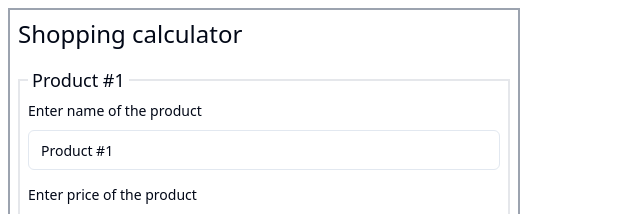
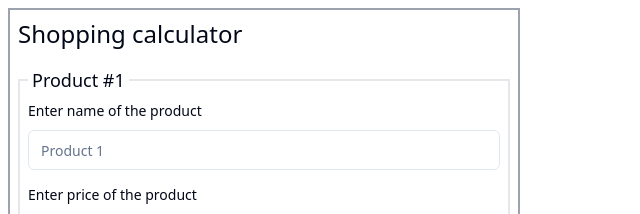
Before and after one commit to ZuBB/c4mk, a React (Vite) app: page / in a window 1280 px wide. Shown: the top 214 px of the page, without its empty margins (0-640 px from the left). Built offline with nearby package versions, Linux system fonts and the light colour scheme; what build would draw is missing.

Commit message:
fix: stop filling product's input with default data

```diff
--- a/src/App.tsx
+++ b/src/App.tsx
@@ -12,9 +12,9 @@ import { FormData, Results, Product } from './interfaces'
 const attrName = 'data-buildmetadata';
 const attrValue = sha.slice(0, 8) + ':' + now.toISOString();
 
-const getNewProductStub = (index = 0): Product => {
+const getNewProductStub = (): Product => {
   return {
-    product: "Product #" + (index + 1),
+    product: '',
     price: '',
     shareRule: '',
     paidBy: ''
@@ -35,7 +35,7 @@ function App() {
   }
 
   const addProductHandler = () => {
-    append(getNewProductStub(fields.length))
+    append(getNewProductStub())
   }
 
   useEffect(() => {
```
